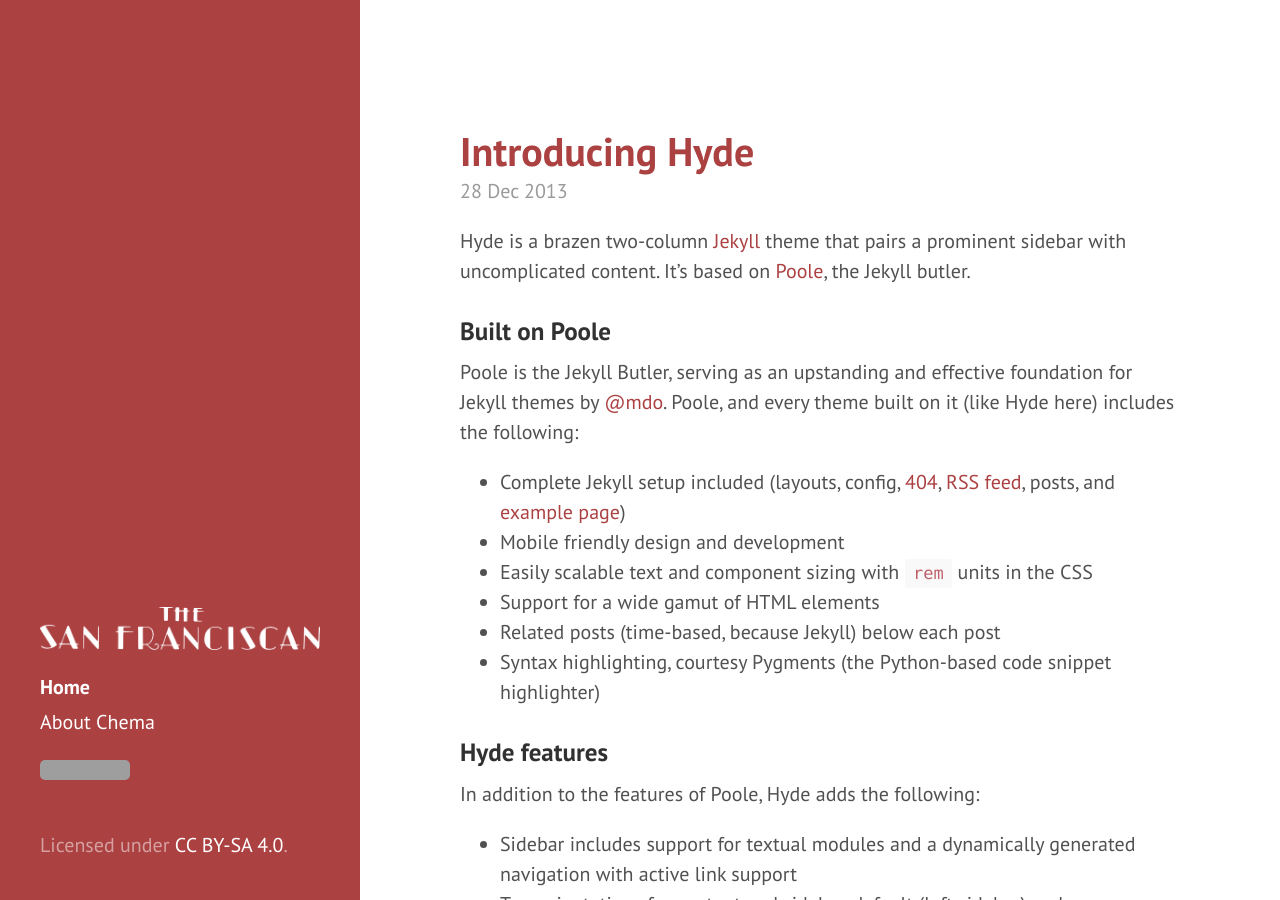
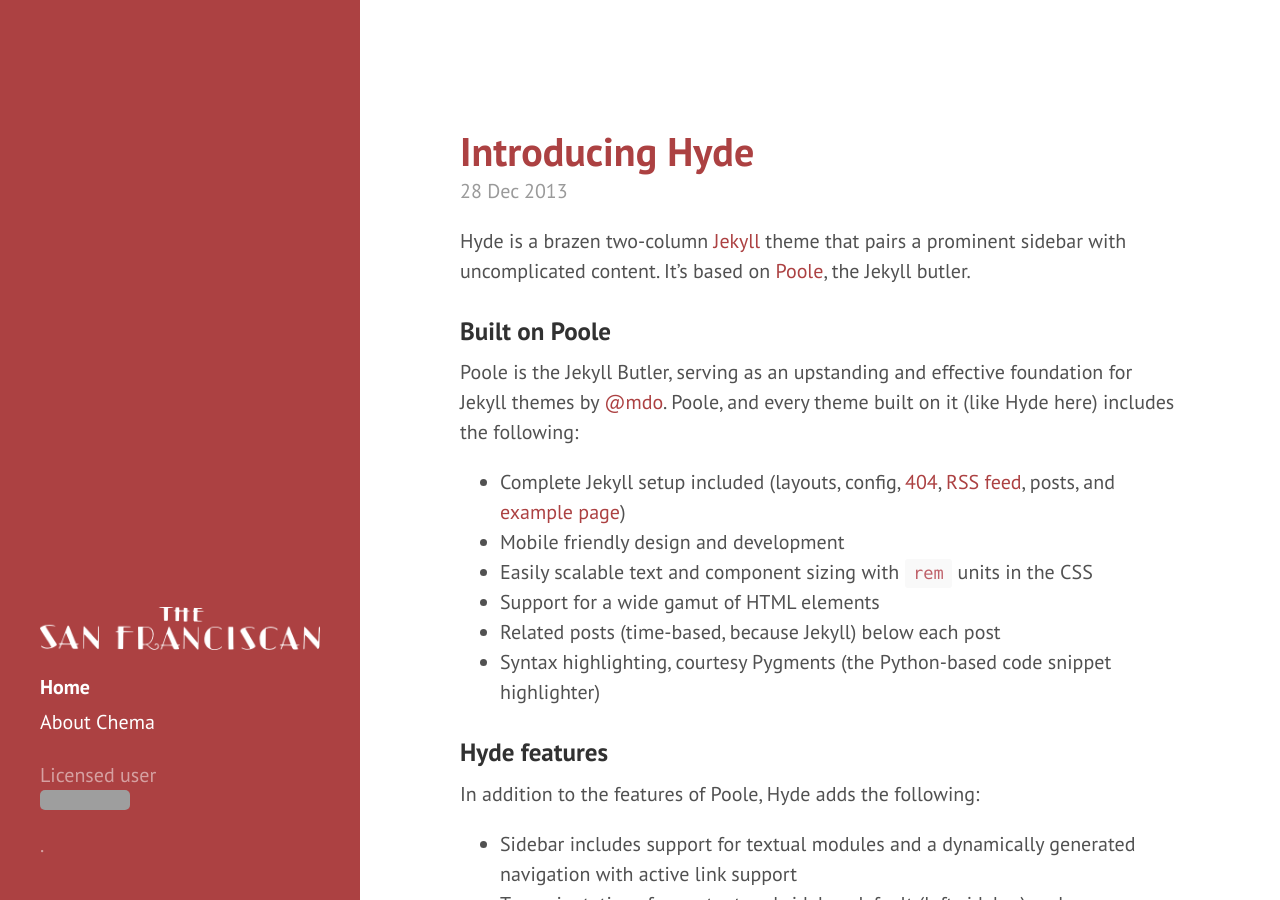
Before and after one commit to chema/sanfranciscan, a Jekyll site: the page built from index.html, in a window 1280 px wide and 900 px high, scrolled down 500 px. Built offline with Jekyll 4.4.1, drawn with Linux system fonts in a browser that asks for light colours; Markdown is read by kramdown in place of the engine named in the settings; the list of posts is cut into pages by our own code; grey boxes are pictures that could not be loaded.

Commit message:
cleaned up side bar more

```diff
--- a/_includes/sidebar.html
+++ b/_includes/sidebar.html
@@ -27,6 +27,6 @@
 
     </nav>
 
-    <p><a rel="license" href="http://creativecommons.org/licenses/by-sa/4.0/"><img alt="Creative Commons License" style="border-width:0" src="https://i.creativecommons.org/l/by-sa/4.0/80x15.png" /></a><br />Licensed under <a rel="license" href="http://creativecommons.org/licenses/by-sa/4.0/">CC BY-SA 4.0</a>.</p>
+    <p>Licensed user <a rel="license" href="http://creativecommons.org/licenses/by-sa/4.0/"><img alt="Creative Commons License" style="border-width:0" src="https://i.creativecommons.org/l/by-sa/4.0/80x15.png" /></a>.</p>
   </div>
 </div>
```
